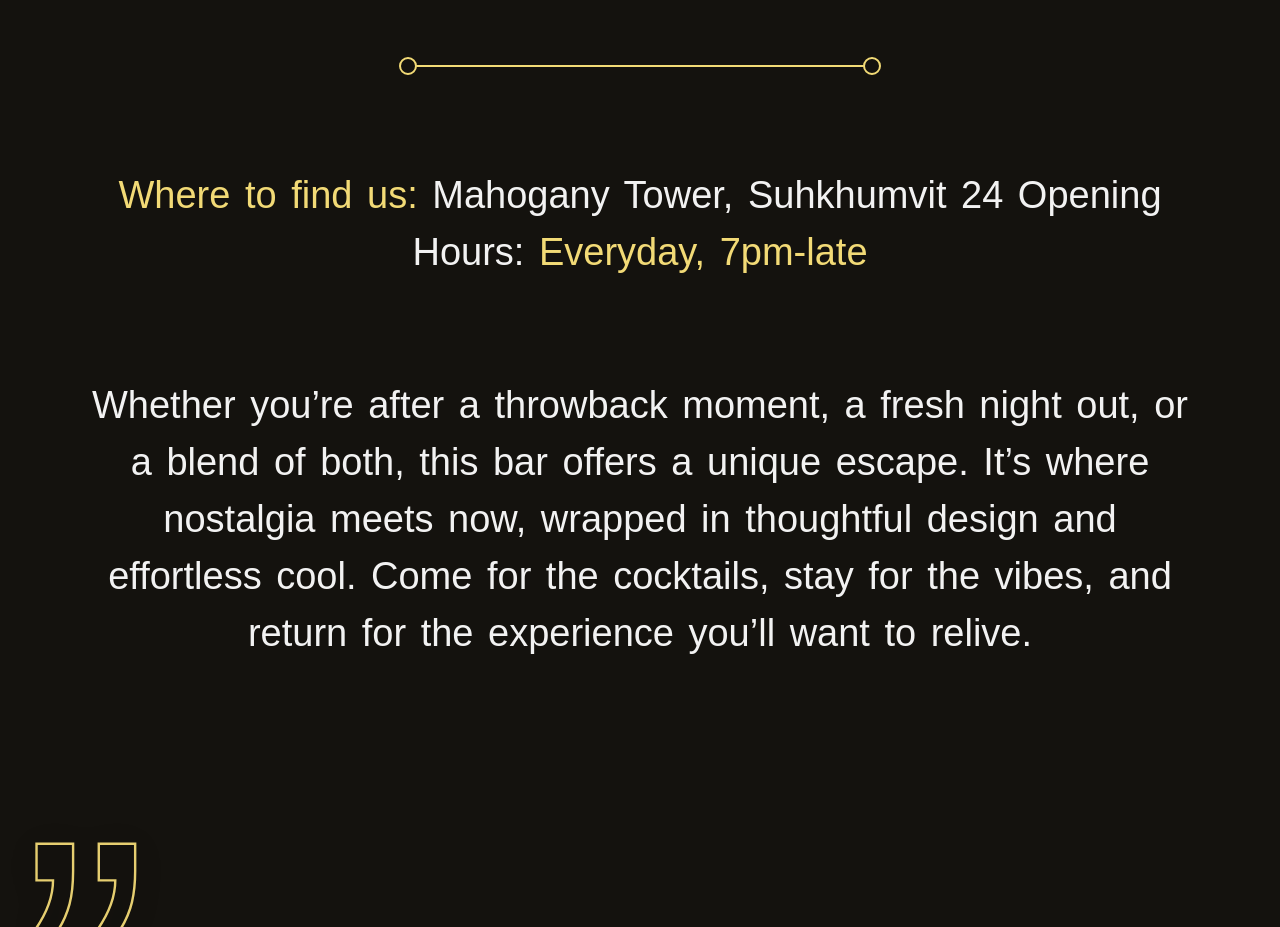
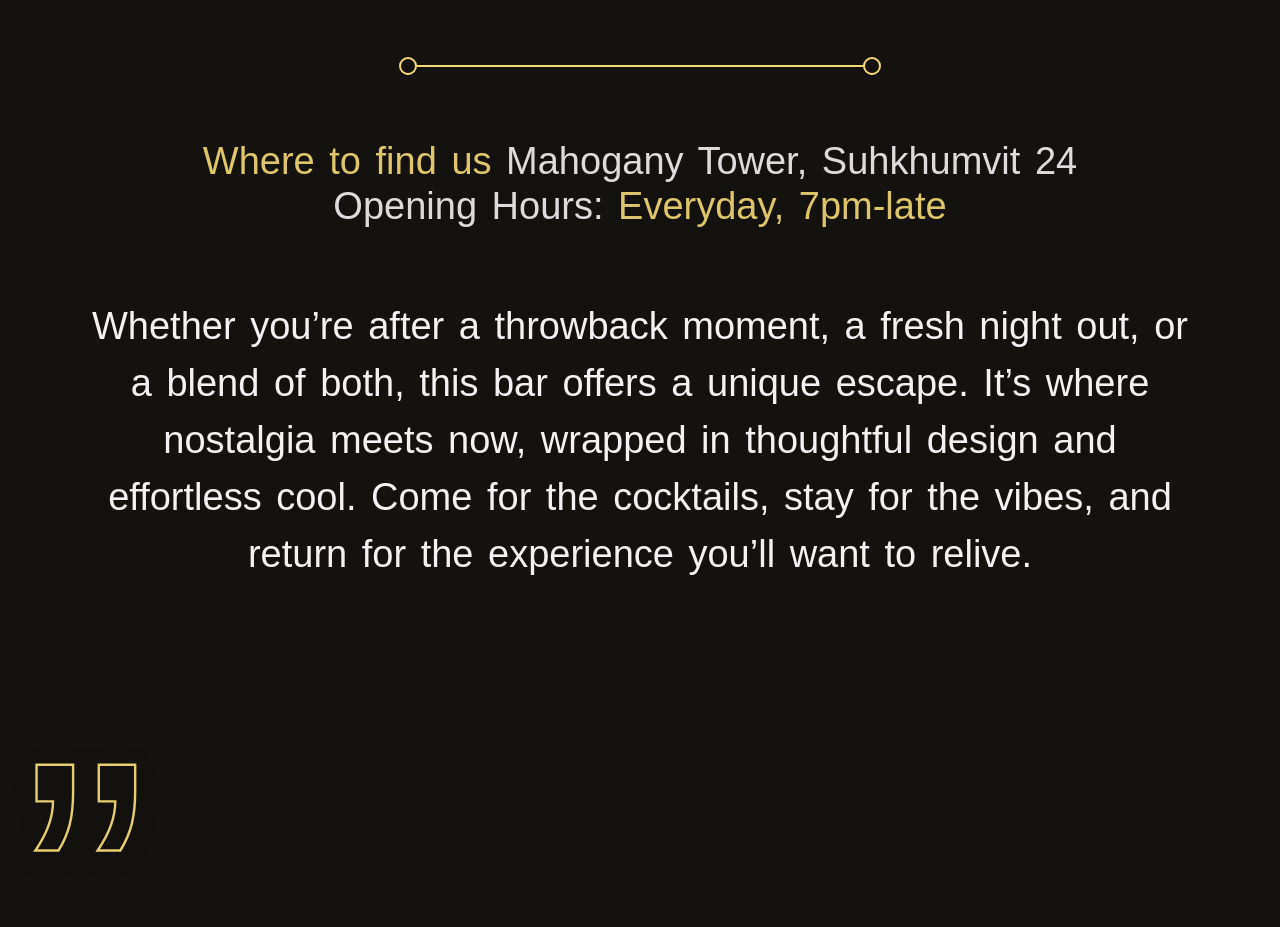
Before and after one commit to coremindlab/tgroup, a React (Vite) app: page /venue/got in a window 1280 px wide. Shown: the part 3740-4667 px from the top of the page. Built offline with nearby package versions, Linux system fonts and the light colour scheme; a web font is replaced by a local one.

Commit message:
css update GOT

```diff
--- a/src/components/VenueLayout/VenueLayout.scss
+++ b/src/components/VenueLayout/VenueLayout.scss
@@ -166,6 +166,16 @@
       line-height: 0.9;
     }
   }
+
+  /* GOT-only fine-tune (Opening hours) */
+&.venue-layout--got {
+  .venue-layout__paragraph > .venue-layout__p:nth-of-type(6) {
+    line-height: 1.2;
+    padding: 12px 0;
+    opacity: 0.9;
+  }
+}
+
 
   /* -----------------------
      QUOTE ICON (Outlined “ ”)
@@ -544,6 +554,12 @@
       .venue-layout__blockquote { text-align: center; margin: 0 auto 1rem; }
       .venue-layout__p { margin-inline: auto; }
     }
+
+
+    &.venue-layout--got {
+      .venue-layout__paragraph > .venue-layout__p:nth-child(6) {
+      }
+    }
   }
 }
 
--- a/src/data/venueData.js
+++ b/src/data/venueData.js
@@ -241,7 +241,7 @@ export const venueData = {
       "Step inside and you’ll feel it instantly—the sense of slipping into a different time. This bar is crafted around a simple idea: creating a space that captures the pure joy of yesterday and brings back the “good old times,” but with a modern edge. The design follows a Retrofuturism concept, blending old-fashioned charm with futuristic touches to create a nightlife experiencethat feels both nostalgic and new.", "Inspired by hidden clubs of the 1980s, GOT leans into mood, memory, and a little mystery. One of the standout features is the seamless connection between the DJ’s hidden booth and the retro-style drinking bar. These two zones play off each other like parallel worlds—one pulling you back into the past, the other grounding you in the present. The result is a setting that feels cinematic, immersive, and intentionally crafted for nights you’ll want to remember.", "Warm lighting, vintage silhouettes, and subtle high-tech details set the tone, creating an atmosphere that sets the tone for the night. Whether you’re looking to have a casual drink, or a full night out, we got it covered here.",
       "We’ve got it all, premium alcohol, champagne and the best crafted cocktails, with menus ranging from xx to xx.",
       "Music takes center stage here. The bar features an open-format sound, mixing genres and eras to match the night’s mood. Expect everything from feel-good classics to modern beats and a weekly rotation of themes, guest & resident DJs and international names.",
-      "Where to find us: Mahogany Tower, Suhkhumvit 24 Opening Hours: Everyday, 7pm-late", "Whether you’re after a throwback moment, a fresh night out, or a blend of both, this bar offers a unique escape. It’s where nostalgia meets now, wrapped in thoughtful design and effortless cool. Come for the cocktails, stay for the vibes, and return for the experience you’ll want to relive.",
+      "Where to find us Mahogany Tower, Suhkhumvit 24 \n Opening Hours: Everyday, 7pm-late", "Whether you’re after a throwback moment, a fresh night out, or a blend of both, this bar offers a unique escape. It’s where nostalgia meets now, wrapped in thoughtful design and effortless cool. Come for the cocktails, stay for the vibes, and return for the experience you’ll want to relive.",
     ],
 
     highlights: [
@@ -250,7 +250,7 @@ export const venueData = {
       [], //2
       [], //3
       [], //4
-      ["Where to find us:", "Everyday, 7pm-late"] // para 5
+      ["Where to find us", "Everyday, 7pm-late"] // para 5
     ],
     eventHighlights: [
       {
```
